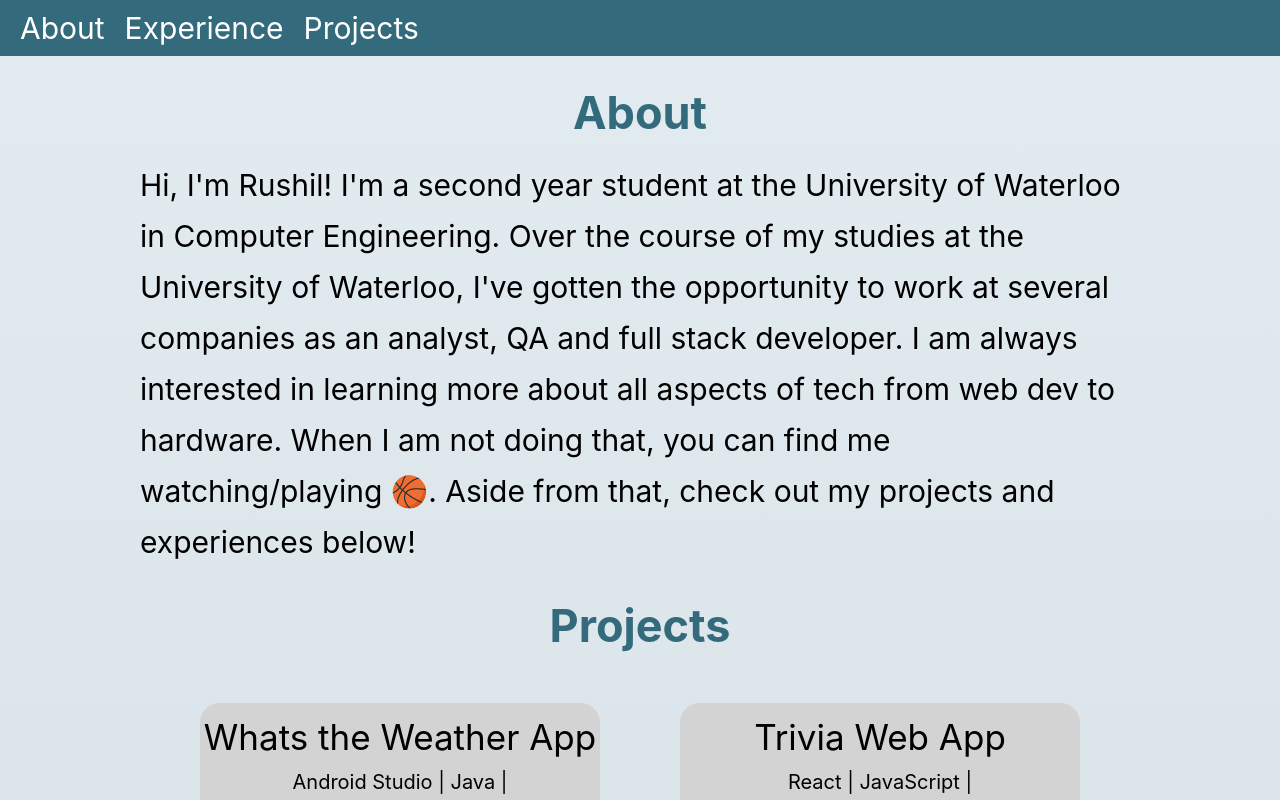
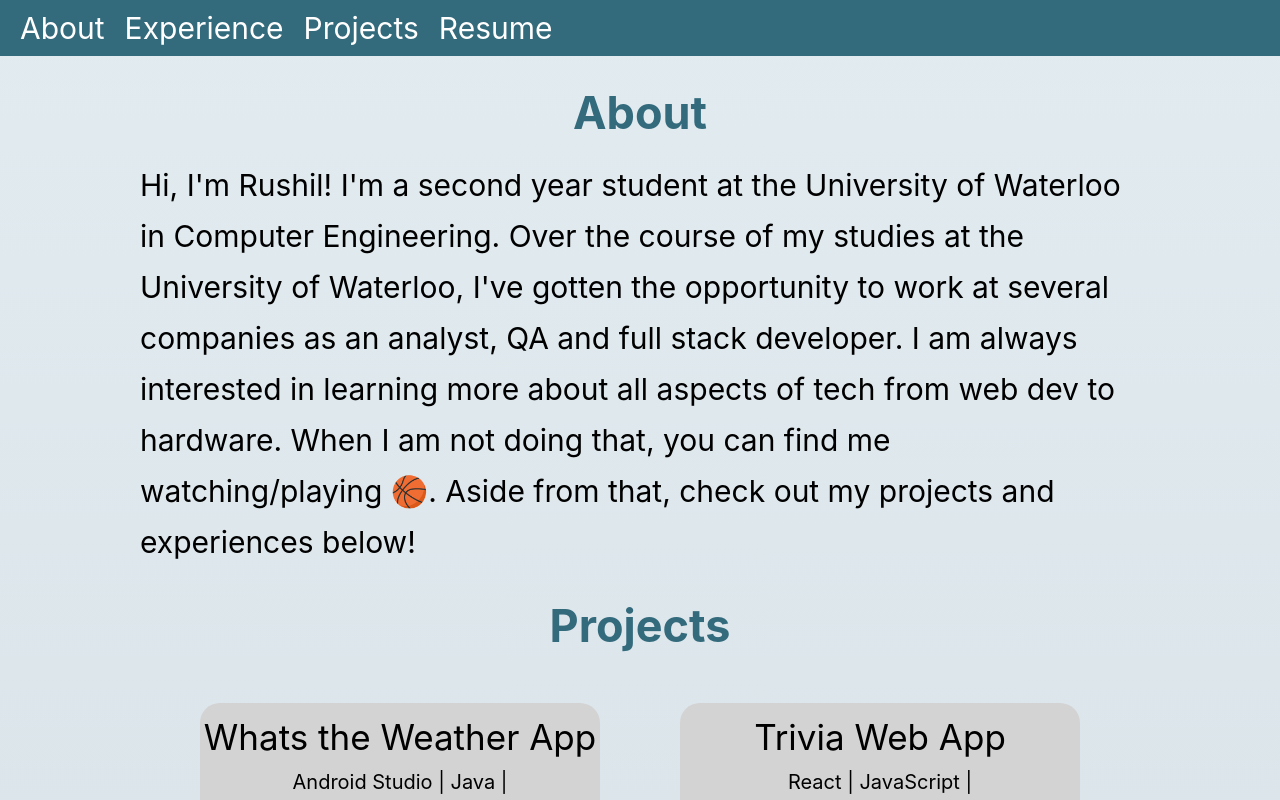
Before and after one commit to ruspatel/ruspatel.github.io, a React (Create React App) app: page / in a window 1280 px wide. Shown: the top 800 px of the page. Built offline with nearby package versions, Linux system fonts and the light colour scheme.

Commit message:
added resume

```diff
--- a/src/Components/Navbar.js
+++ b/src/Components/Navbar.js
@@ -1,7 +1,7 @@
 import styled from 'styled-components';
 import React from 'react';
 import { Link, DirectLink, Element, Events, animateScroll as scroll, scrollSpy, scroller } from 'react-scroll'
-
+import Resume from '../Files/resume.pdf';
 
 const Navbar = () => {
 
@@ -21,6 +21,8 @@ const Navbar = () => {
                 <NavLink onClick={() => scrollTo('aboutId')}>About</NavLink>
                 <NavLink onClick={() => scrollTo('experienceId')}>Experience</NavLink>
                 <NavLink onClick={() => scrollTo('projectId')}>Projects</NavLink>
+                <a style={{"color": "white", "text-decoration": "none"}} href ={Resume} target ="_blank"><NavLink>Resume</NavLink></a>
+
             </StyledNavBar>
         </div>
     );
```
Also changed, not shown: 1 other file (tests, documents, lock files or other folders).
